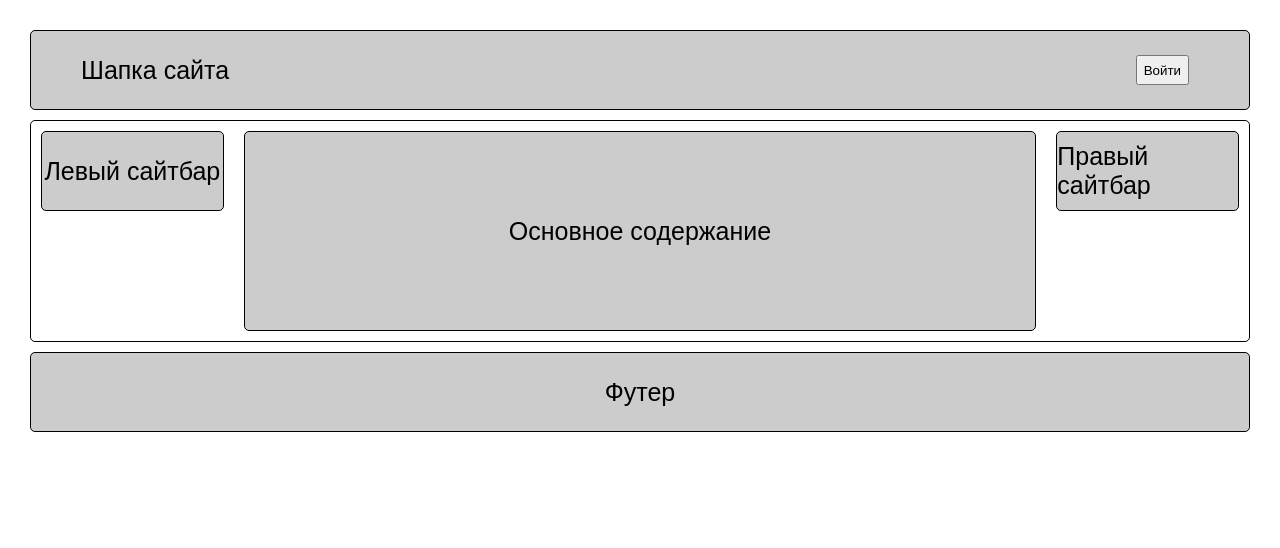
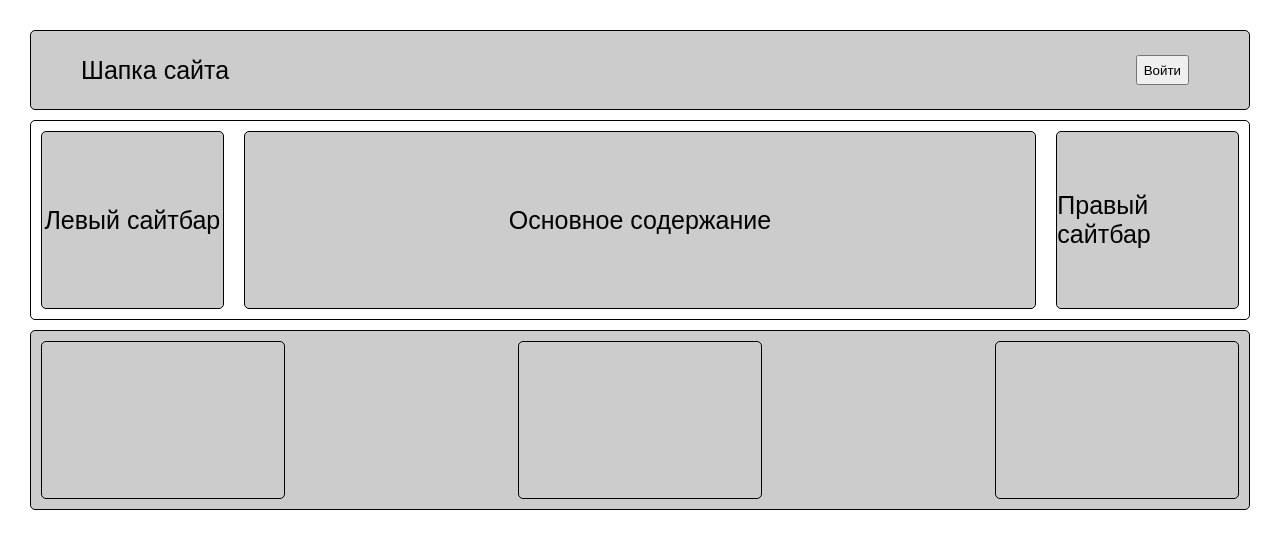
Before and after one commit to dendy01/Frontend, a plain HTML site: page index.html in a window 1280 px wide. Drawn offline with nearby package versions, Linux system fonts and the light colour scheme; files that its build step writes are made by us from their sources.

Commit message:
added columns to the footer block, changed the size of the footer and the sizes of the main container blocks

```diff
--- a/index.html
+++ b/index.html
@@ -18,6 +18,10 @@
 			<div class="main">Основное содержание</div>
 		    <div class="sidebar-right">Правый сайтбар</div>
 		</div>
-		<div class="footer">Футер</div>
+		<div class="main-footer">
+			<div class="contacts"></div>
+			<div class="e-mail"></div>
+			<div class="images"></div>
+		</div>
 	</body>
 </html>
--- a/style01.sass
+++ b/style01.sass
@@ -12,15 +12,9 @@ div
 	font-family: Arial
 	color: black
 
-.hat, .sidebar-left, .sidebar-right, .footer
+.hat, .main-footer
 	height: 80px
 	background-color: #ccc
-
-.sidebar-left, .sidebar-right
-	width: 15%
-	display: flex
-	justify-content: center
-	align-items: center
 
 .hat
 	align-items: center
@@ -34,15 +28,28 @@ div
 .hat p
 	margin-left: 50px
 
-.main
-	flex-grow: 1
+.main-conteiner
 	height: 200px
+
+.sidebar-left, .sidebar-right
+	width: 15%
 	display: flex
 	justify-content: center
 	align-items: center
 	background-color: #ccc
 
-.footer
+.main
+	flex-grow: 1
 	display: flex
 	justify-content: center
 	align-items: center
+	background-color: #ccc
+
+.main-footer
+	height: 180px
+	display: flex
+	justify-content: space-between
+
+.contacts, .e-mail, .images
+	width: 20%
+	border: 1px solid black
```
